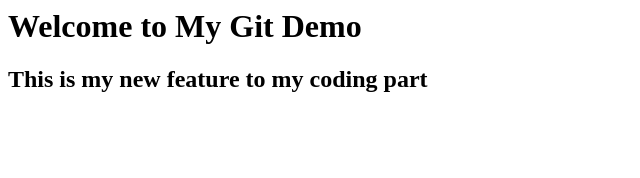
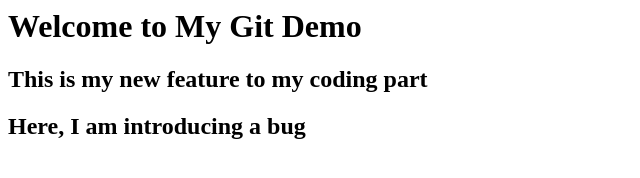
Before and after one commit to anil17219/git-made-easy, a plain HTML site: page index.html in a window 1280 px wide. Shown: the whole page, without its empty margins (0-640 px from the left). Drawn offline with Linux system fonts and the light colour scheme.

```diff
--- a/index.html
+++ b/index.html
@@ -5,5 +5,6 @@
     <body>
         <h1>Welcome to My Git Demo</h1>
         <h2>This is my new feature to my coding part</h2>
+        <h2> Here, I am introducing a bug</h2>
     </body>
 </html>
```
